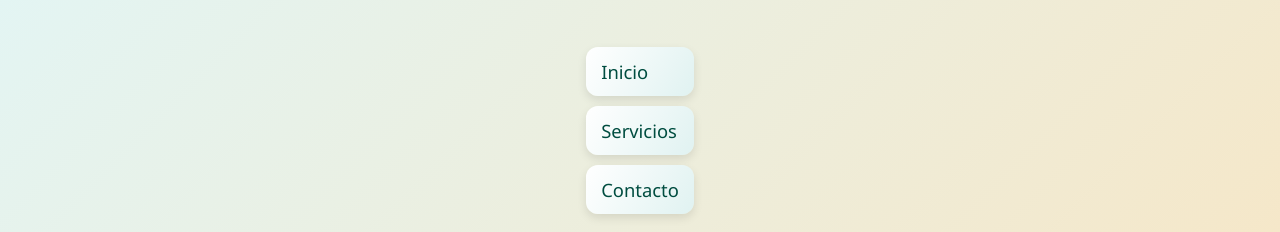
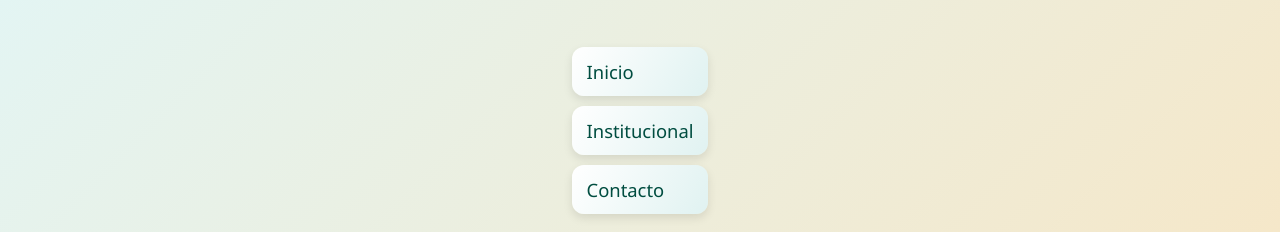
Before and after one commit to LucasB094/IDW_Grupo46, a plain HTML site: page contacto.html in a window 1280 px wide. Shown: the part 251-483 px from the top of the page. Drawn offline with Linux system fonts and the light colour scheme.

Commit message:
ultimas correcciones

```diff
--- a/contacto.html
+++ b/contacto.html
@@ -15,7 +15,7 @@
     <nav>
         <ul>
             <li><a href="index.html">Inicio</a></li>
-            <li><a href="servicios.html">Servicios</a></li>
+            <li><a href="institucional.html">Institucional</a></li>
             <li><a href="contacto.html">Contacto</a></li>
         </ul>
     </nav>
```
Also changed, not shown: index.html (+1 -1 lines), institucional.html (+1 -1 lines), 1 other file.
